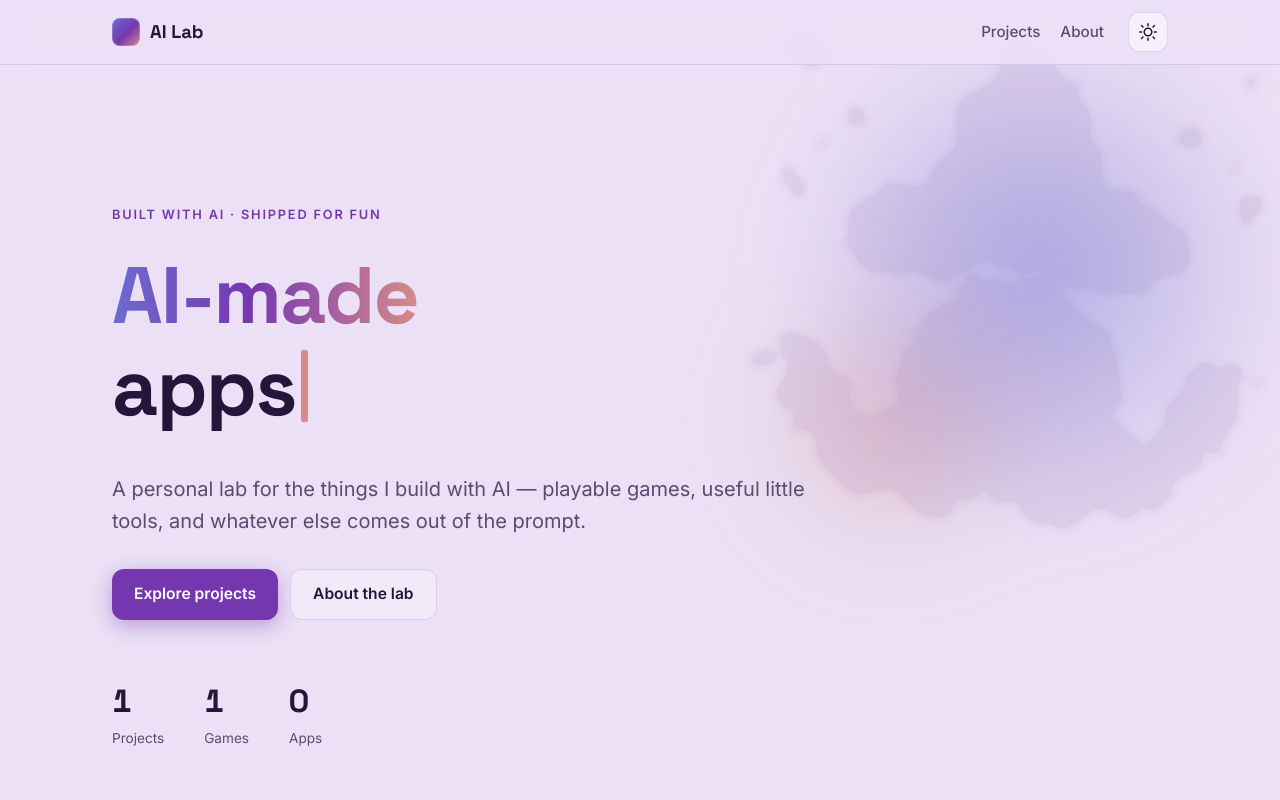
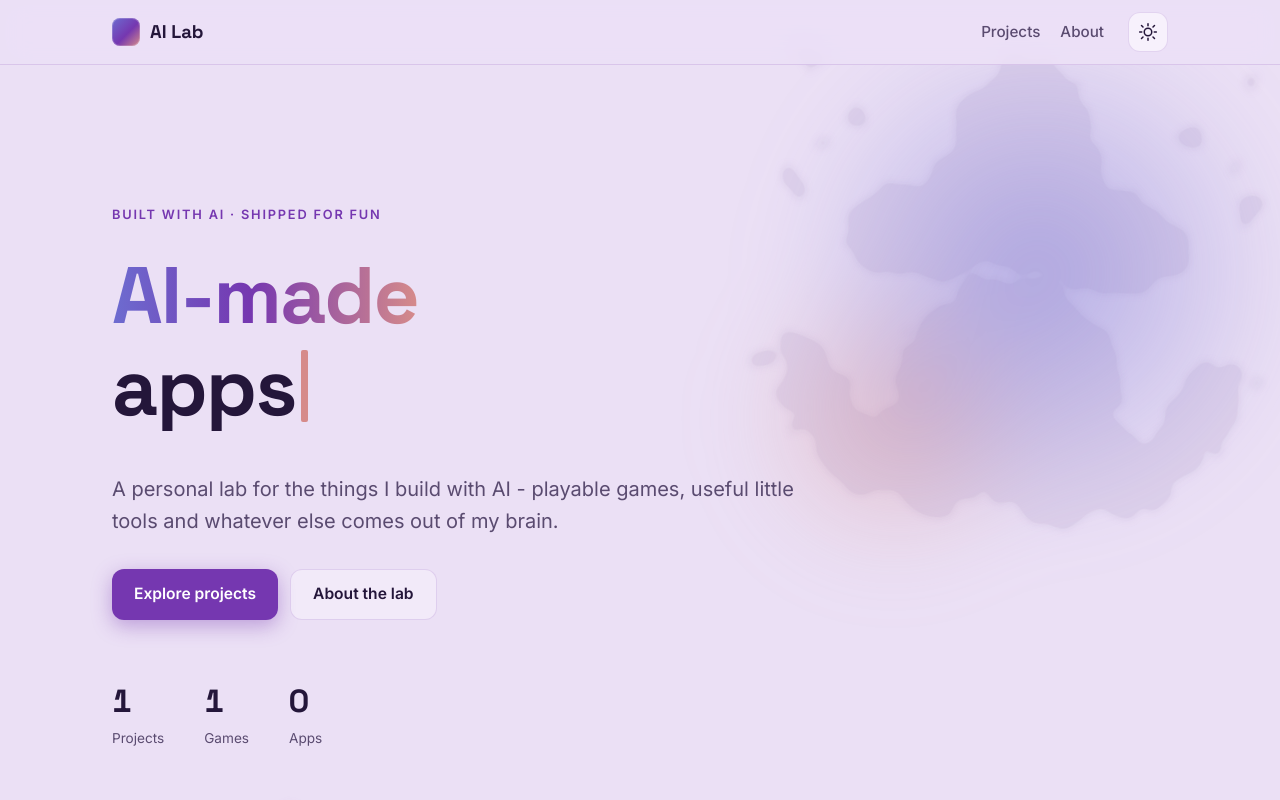
Before and after one commit to spec-ups/spec-ups.github.io, a plain HTML site: page index.html in a window 1280 px wide. Shown: the top 800 px of the page. Drawn offline with Linux system fonts and the light colour scheme.

Commit message:
Reword the hero intro
Co-Authored-By: Claude Opus 5.5 <noreply@anthropic.com>

```diff
--- a/index.html
+++ b/index.html
@@ -55,7 +55,7 @@
           <span class="gradient-text" aria-hidden="true">AI-made</span><br>
           <span class="typed" id="typed" aria-hidden="true">games</span><span class="caret" aria-hidden="true"></span>
         </h1>
-        <p class="lede">A personal lab for the things I build with AI — playable games, useful little tools, and whatever else comes out of the prompt.</p>
+        <p class="lede">A personal lab for the things I build with AI - playable games, useful little tools and whatever else comes out of my brain.</p>
         <div class="hero-actions">
           <a class="btn btn-primary" href="#projects" data-magnetic>Explore projects</a>
           <a class="btn btn-ghost" href="#about" data-magnetic>About the lab</a>
```
